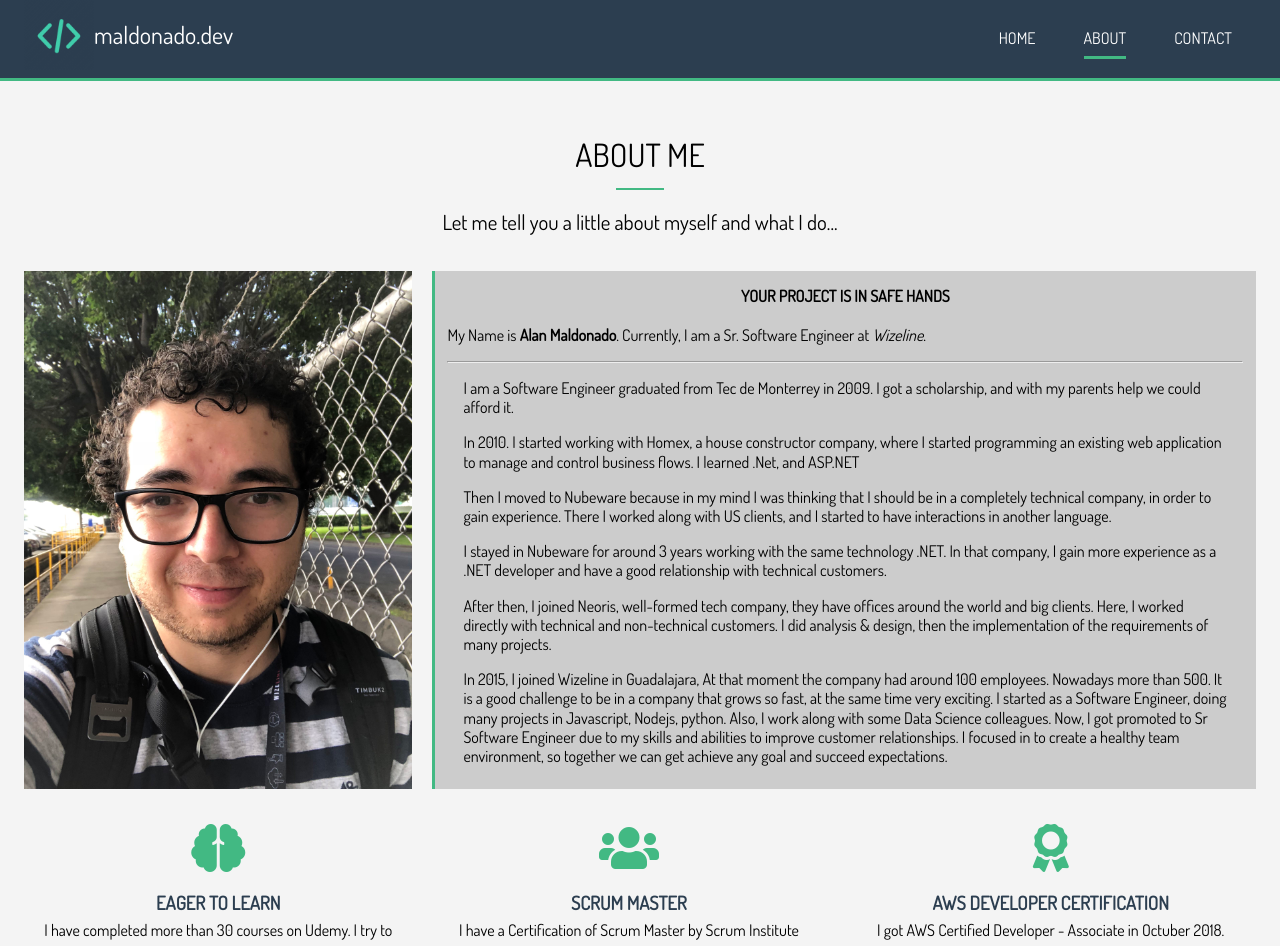
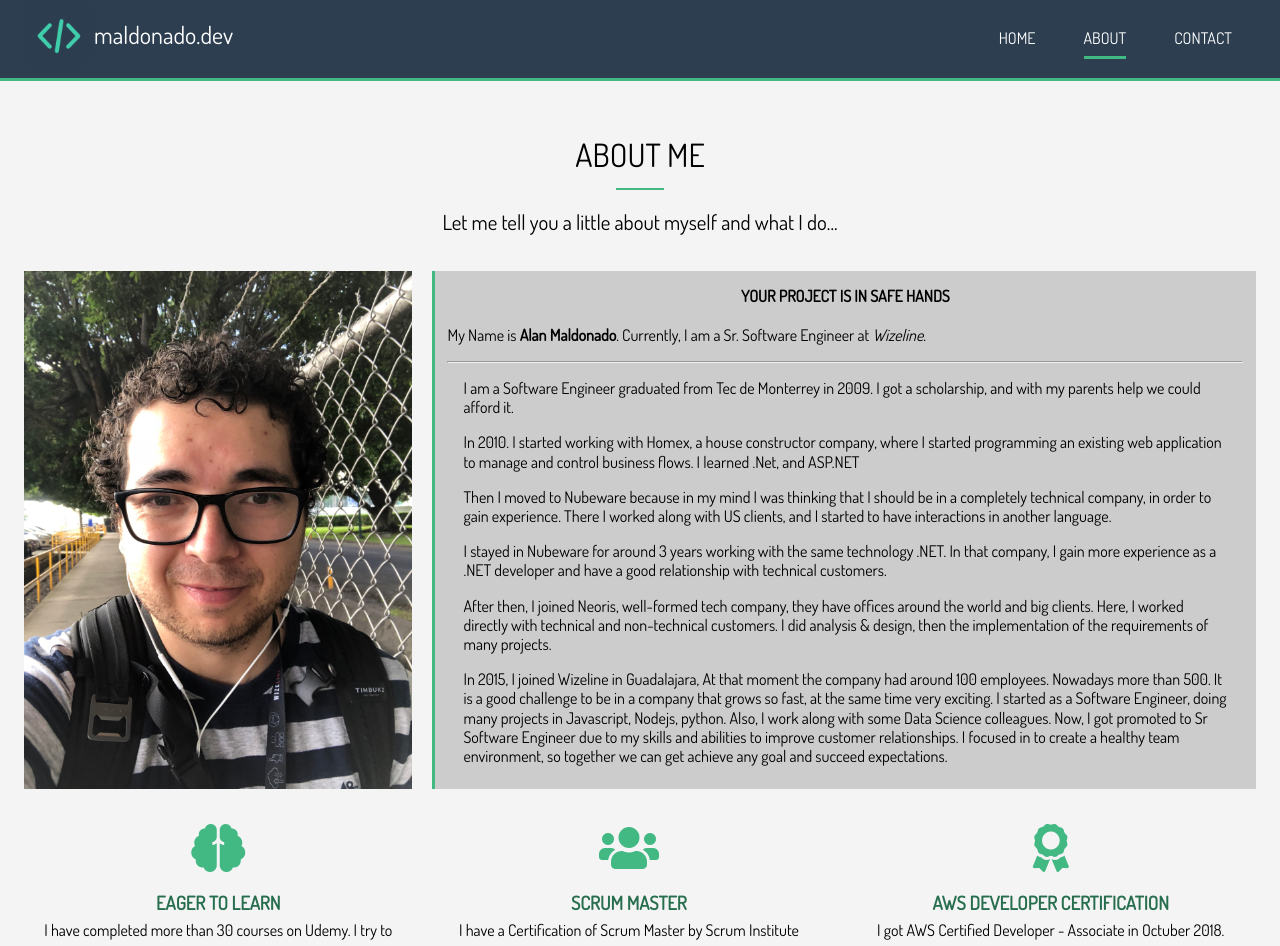
Before and after one commit to alan-maldonado/maldonado.dev, a Vue app: page /about in a window 1280 px wide. Shown: the top 946 px of the page. Built offline with nearby package versions, Linux system fonts and the light colour scheme.

Commit message:
💄 Improving about cards

```diff
--- a/src/scss/_about.scss
+++ b/src/scss/_about.scss
@@ -32,12 +32,21 @@
 
     .award-1 {
       grid-area: aw1;
+      h3 {
+        color: darken($main-color, 20%);
+      }
     }
     .award-2 {
       grid-area: aw2;
+      h3 {
+        color: darken($main-color, 20%);
+      }
     }
     .award-3 {
       grid-area: aw3;
+      h3 {
+        color: darken($main-color, 20%);
+      }
     }
 
     .award-1 .fas,
@@ -45,6 +54,12 @@
     .award-3 .fas {
       color: $main-color;
       margin: 1rem;
+    }
+
+    .award-1 .fas:hover,
+    .award-2 .fas:hover,
+    .award-3 .fas:hover {
+      color: darken($main-color, 20%);
     }
   }
 
```
